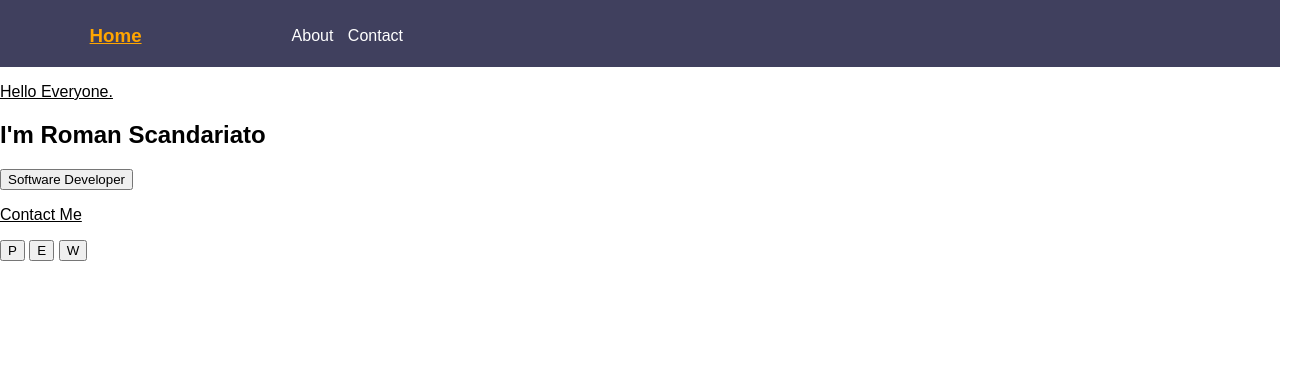
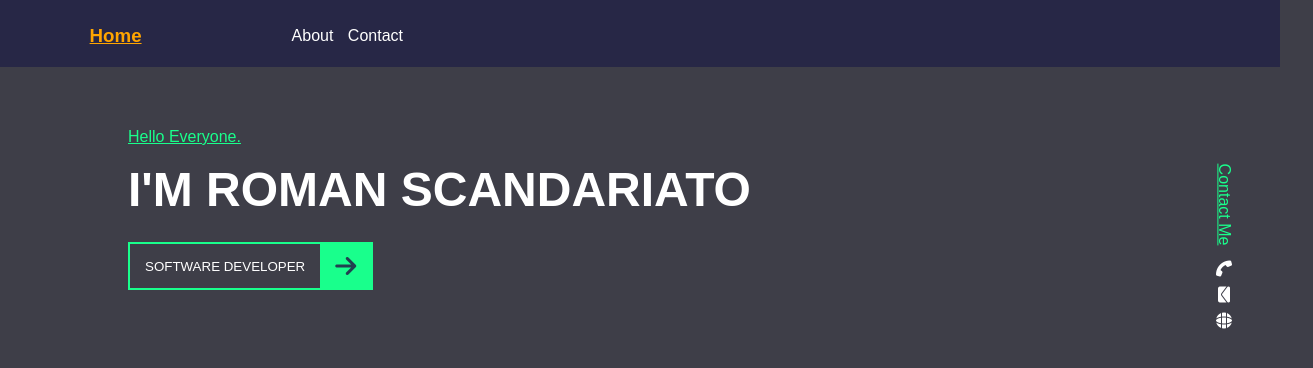
Before and after one commit to RomanScandariato/website_basics, a plain HTML site: page index.html in a window 1280 px wide. Shown: the whole page, 1313 px wide, since content can reach past the window. Drawn offline with Linux system fonts and the light colour scheme.

Commit message:
finished the homepage!

```diff
--- a/css/style.css
+++ b/css/style.css
@@ -1,8 +1,14 @@
+/* VARIABLES */
+:root {
+    --green: rgb(25, 255, 140);
+}
+
 /* RESETS */
 body {
-    /* background: red; */
+    background: #22222dde;
     margin: 0;
     font-family: sans-serif;
+    overflow-x: hidden;
 }
 
 h3 {
@@ -11,6 +17,17 @@ h3 {
 
 a {
     text-decoration: none;
+}
+
+/* ANIMATIONS */
+@keyframes slide-in {
+    0% {
+        transform: translateX(-300%)
+    }
+
+    100% {
+        transform: translateX(0);
+    }
 }
 
 /* CUSTOM STYLES */
@@ -48,3 +65,66 @@ header nav a {
 header nav a:not(:last-child)  {
     margin-right: 10px;
 }
+
+main {
+    display: flex;
+    justify-content: space-between;
+    padding: 45px 3% 0 10%;
+}
+
+section p {
+    color: var(--green);
+}
+
+section h1 {
+    color: #fff;
+    font-size: 3em;
+    text-transform: uppercase;
+    margin: 0 0 25px;
+    animation: slide-in 1s;
+}
+
+section button {
+    background: none;
+    border: 2px solid var(--green);
+    padding: 0 0 0 15px;
+    color: #fff;
+    text-transform: uppercase;
+    cursor: pointer;
+    display: flex;
+    align-items: center;
+    transition: all .4s;
+}
+
+section button i {
+    color: #242447de;
+    font-size: 1.5rem;
+    background: var(--green);
+    padding: 10px 15px;
+    margin-left: 15px;
+}
+
+section button:hover {
+    background:var(--green);
+    color: #242447de;
+    transform: translateX(10px);
+}
+
+aside {
+    display: flex;
+    align-items: center;
+    transform: rotate(90deg);
+    position: relative;
+    top: 50px;
+    left: 70px;
+}
+
+aside p {
+    color: var(--green);
+    margin-right: 15px;
+}
+
+aside i {
+    color: #fff;
+    margin-right: 10px;
+}
--- a/index.html
+++ b/index.html
@@ -4,7 +4,7 @@
 
     <head>
         <title>Website Basics</title>
-
+        <link rel="stylesheet" href="https://cdnjs.cloudflare.com/ajax/libs/font-awesome/6.6.0/css/all.min.css">
         <link rel="stylesheet" href="./css/style.css">
 
     </head>
@@ -26,14 +26,14 @@
                 <!-- <p style="color: orange; background: lightseagreen;">Hello Everyone.</p> -->
                 <p>Hello Everyone.</p>
                 <h1>I'm Roman Scandariato</h1>
-                <button>Software Developer</button>
+                <button>Software Developer <i class="fa-solid fa-arrow-right"></i></button>
             </section>
 
             <aside>
                 <p>Contact Me</p>
-                <button>P</button>
-                <button>E</button>
-                <button>W</button>
+                <i class="fa-solid fa-phone"></i>
+                <i class="fa-solid fa-envelope"></i>
+                <i class="fa-solid fa-globe"></i>
             </aside>
         </main>
     </body>
```
Also changed, not shown: about.html (+1 -1 lines).
